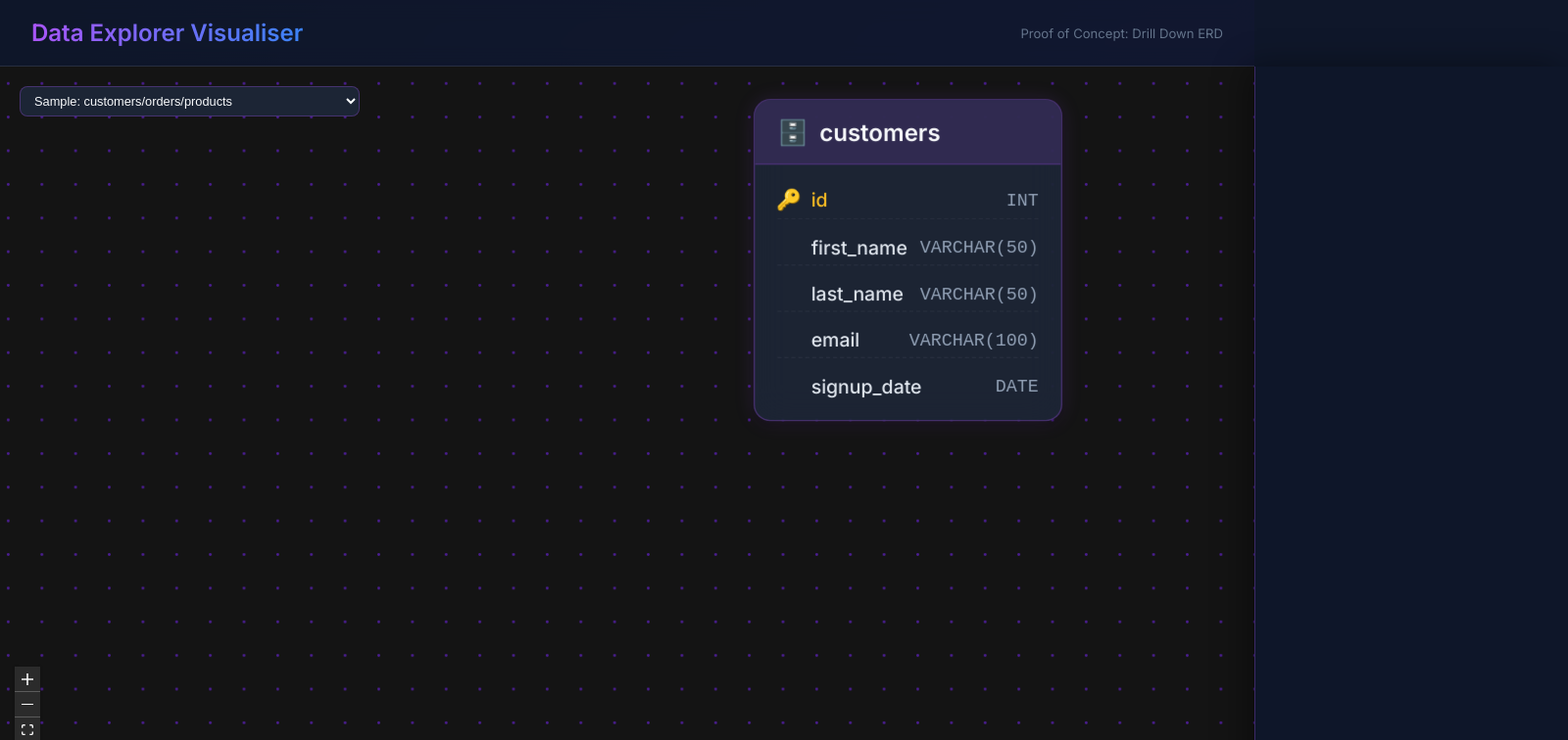
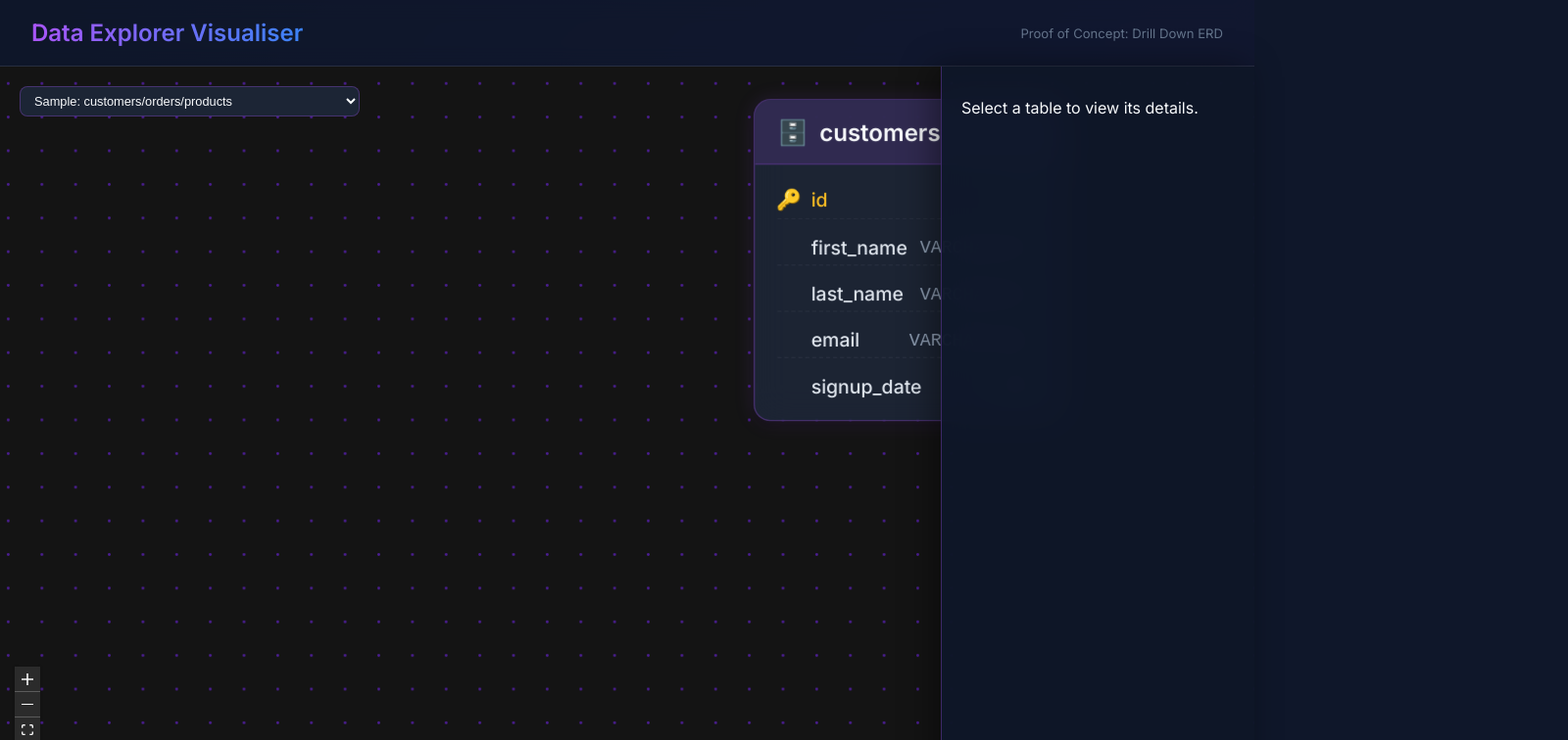
Before and after one commit to CSE-Connect-theAppFactory/Data-Explorer-Visualiser, a React (Vite) app in the folder client/: page / in a window 1280 px wide. Shown: the top 756 px of the page at 98% size, 1600 px wide, since content can reach past the window. Built offline with nearby package versions, Linux system fonts and the light colour scheme.

Commit message:
fix: relationship-line clicks now open the detail panel

```diff
--- a/client/src/App.jsx
+++ b/client/src/App.jsx
@@ -178,8 +178,13 @@ function App() {
   }, []);
 
   const onEdgeClick = useCallback((event, clickedEdge) => {
-    setSelectedRelationshipId((prev) => (prev === clickedEdge.id ? null : clickedEdge.id));
-    setSelectedEntityId(null);
+    setSelectedRelationshipId((prev) => {
+      const next = prev === clickedEdge.id ? null : clickedEdge.id;
+      // Open the source table's panel with this relationship highlighted,
+      // instead of just spotlighting the edge with no panel content.
+      setSelectedEntityId(next ? clickedEdge.source : null);
+      return next;
+    });
   }, []);
 
   return (
--- a/client/src/DetailPanel.jsx
+++ b/client/src/DetailPanel.jsx
@@ -11,15 +11,22 @@ import { getEntity, getFieldsForEntity, getRelationshipsForEntity } from './look
  */
 export default function DetailPanel({ dataset, selectedEntityId, selectedRelationshipId, onClose }) {
   const entity = selectedEntityId ? getEntity(dataset, selectedEntityId) : null;
-  const isOpen = Boolean(entity);
   const fields = entity ? getFieldsForEntity(dataset, entity.id) : [];
   const relationships = entity ? getRelationshipsForEntity(dataset, entity.id) : [];
   const fkFieldIds = new Set(dataset.relationships.map((r) => `${r.from_entity}.${r.from_field}`));
 
+  if (!entity) {
     return (
-    <div className={`detail-panel ${isOpen ? 'detail-panel--open' : ''}`}>
-      {entity && (
-        <>
+      <div className="detail-panel detail-panel--open">
+        <div className="detail-panel__body detail-panel__body--empty">
+          <p className="detail-panel__empty">Select a table to view its details.</p>
+        </div>
+      </div>
+    );
+  }
+
+  return (
+    <div className="detail-panel detail-panel--open">
       <div className="detail-panel__header">
         <div className="detail-panel__title">
           <span className="detail-panel__icon">🗄️</span>
@@ -92,8 +99,6 @@ export default function DetailPanel({ dataset, selectedEntityId, selectedRelatio
           </>
         )}
       </div>
-        </>
-      )}
     </div>
   );
 }
```
Also changed, not shown: 1 other file (tests, documents, lock files or other folders). Lines whose indentation alone changed are shown as unchanged.
